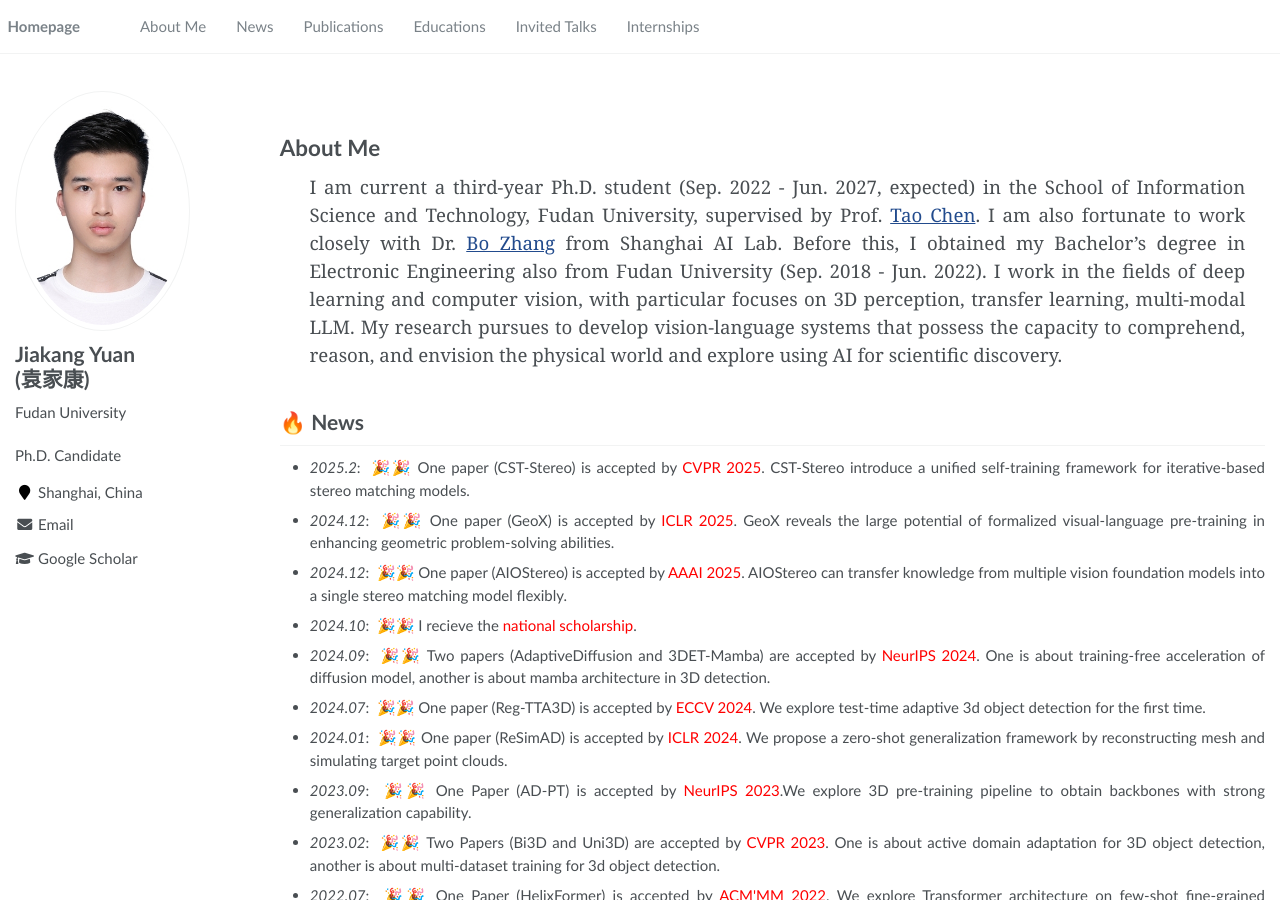
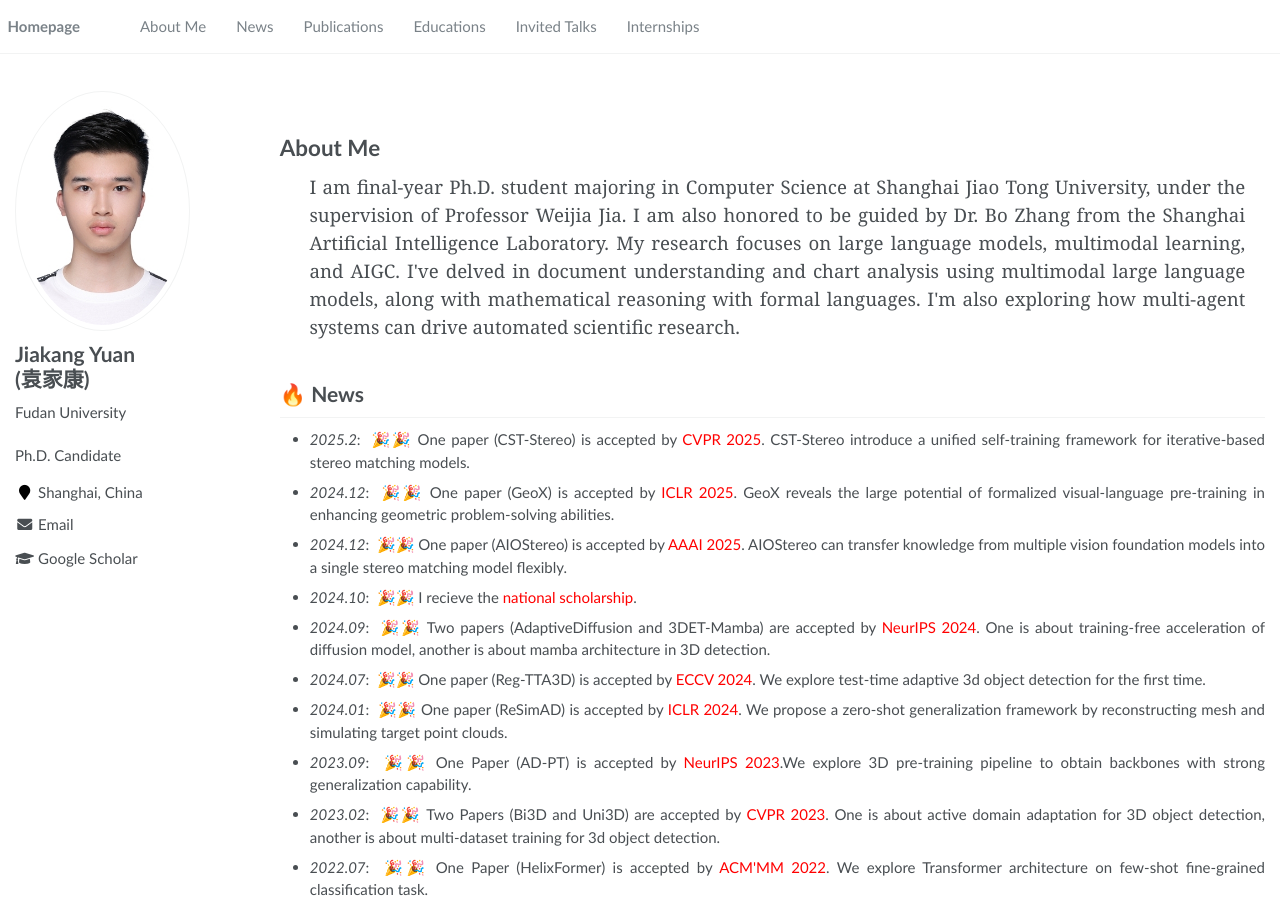
Before and after one commit to renqiux0302/xiarenqiu.github.io, a Jekyll site: the page built from _pages/about.md, in a window 1280 px wide and 900 px high. Built offline with Jekyll 4.4.1, drawn with Linux system fonts in a browser that asks for light colours; some of the changed text lies outside the part shown.

Commit message:
Update about.md

```diff
--- a/_pages/about.md
+++ b/_pages/about.md
@@ -22,7 +22,8 @@ redirect_from:
 <h2>About Me</h2>
 
   <div style='width: 95%; vertical-align: middle; margin-left: 3%'>
-  I am current a third-year Ph.D. student (Sep. 2022 - Jun. 2027, expected) in the School of Information Science and Technology, Fudan University, supervised by Prof. <a href="https://eetchen.github.io/">Tao Chen</a>. I am also fortunate to work closely with Dr. <a hred="https://bobrown.github.io/boZhang.github.io/">Bo Zhang</a> from Shanghai AI Lab. Before this, I obtained my Bachelor’s degree in Electronic Engineering also from Fudan University (Sep. 2018 - Jun. 2022). I work in the fields of deep learning and computer vision, with particular focuses on 3D perception, transfer learning, multi-modal LLM. My research pursues to develop vision-language systems that possess the capacity to comprehend, reason, and envision the physical world and explore using AI for scientific discovery.
+  I am final-year Ph.D. student majoring in Computer Science at Shanghai Jiao Tong University, under the supervision of Professor Weijia Jia. I am also honored to be guided by Dr. Bo Zhang from the Shanghai Artificial Intelligence Laboratory.
+My research focuses on large language models, multimodal learning, and AIGC. I've delved in document understanding and chart analysis using multimodal large language models, along with mathematical reasoning with formal languages. I'm also exploring how multi-agent systems can drive automated scientific research.
   </div>
 </div>
 
@@ -307,11 +308,6 @@ Tianshuo Peng<sup>\*</sup>, Mingsheng Li<sup>\*</sup>, **<u>Jiakang Yuan</u>**,
   });
 </script>
 
-<!-- # 🎖 Honors and Awards
-- *2021.10* Lorem ipsum dolor sit amet, consectetur adipiscing elit. Vivamus ornare aliquet ipsum, ac tempus justo dapibus sit amet.
-- *2021.09* Lorem ipsum dolor sit amet, consectetur adipiscing elit. Vivamus ornare aliquet ipsum, ac tempus justo dapibus sit amet.  -->
-
-<div style='margin-top: 30pt'></div>
 
 # 📖 Educations
 - *2022.09 - Now*, Ph.D. Candidate, School of Information Science and Technology, [Fudan University](https://www.fudan.edu.cn/).
@@ -319,20 +315,13 @@ Tianshuo Peng<sup>\*</sup>, Mingsheng Li<sup>\*</sup>, **<u>Jiakang Yuan</u>**,
 
 <div style='margin-top: 30pt'></div>
 
-# 💬 Invited Talks
-- *2023.09*, Invited talk of **Effcient Pre-training of Autonomous Driving**. [[Video]](https://www.bilibili.com/video/BV1e8411C7ZK/?spm_id_from=333.337.search-card.all.click&vd_source=478510f65af6875433547b21fe148987)
-- *2023.07*, Invited talk of **Towards 3D General Representation** at Techbeat. [[Video]](https://www.techbeat.net/talk-info?id=795)
-- *2023.03*, Invited talk of **Transferable of Autonomous Driving**. [[Video]](https://www.bilibili.com/video/BV1Vo4y1b7pS/?spm_id_from=333.337.search-card.all.click)
-
-<div style='margin-top: 30pt'></div>
 
 # 💻 Internships
 
 - *2024.10 - Now*, [Shanghai AI Laboratory](), China.
-- *2022.08 - 2024.02*, [Shanghai AI Laboratory](), China.
 
 <div style='margin-top: 30pt'></div>
 
 # 📝 Academic Services
 
-- Reviewer of CVPR, ICCV, ECCV, NeurIPS, ICML, ICLR, T-IP, T-CSVT, T-MM.
+- Reviewer of CVPR, ICCV, ECCV, NeurIPS, ICML, ICLR, KDD, TKDE.
```
